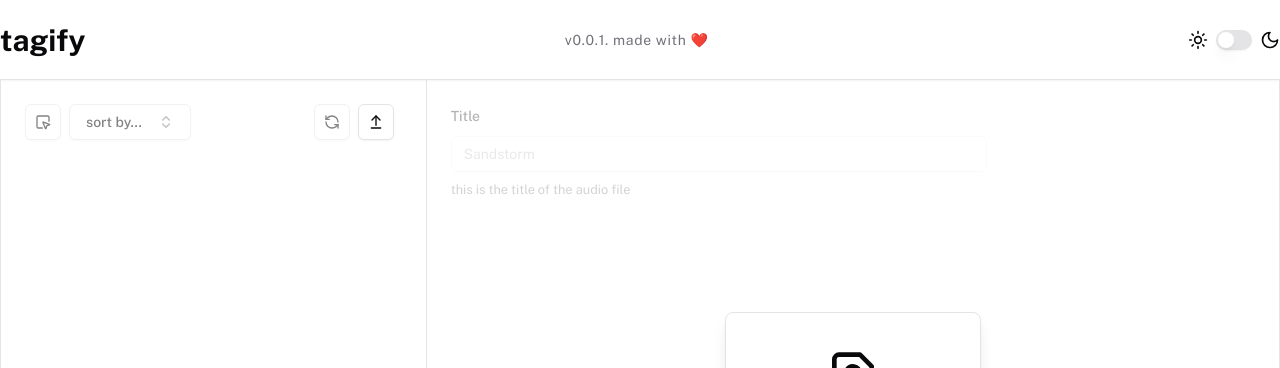
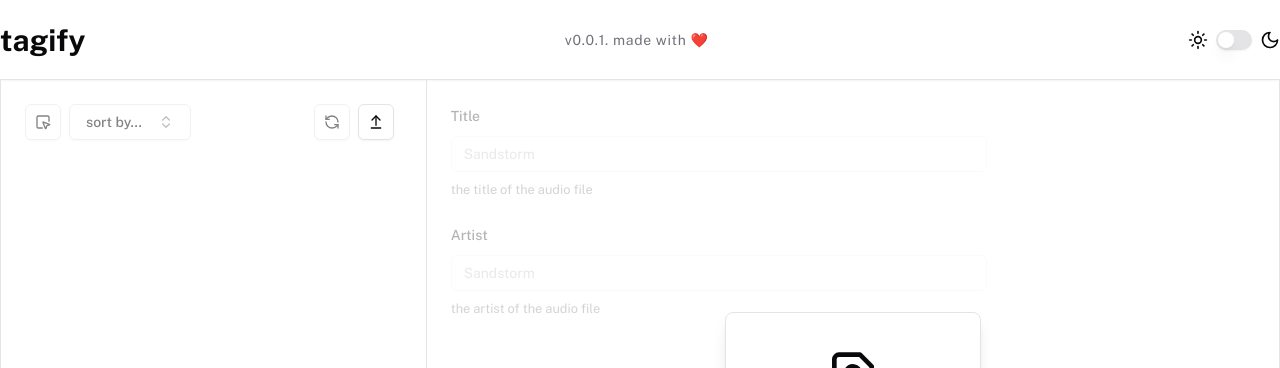
Before and after one commit to bewle/tagify, a Next.js app: page / in a window 1280 px wide. Shown: the top 368 px of the page. Built offline with nearby package versions, Linux system fonts and the light colour scheme; what tailwindcss-debug-screens, tailwindcss-motion would draw is missing.

Commit message:
update FileEditorForm.tsx, FileTree.tsx, UploadButton.tsx and get-tags.ts

```diff
--- a/src/components/FileEditorForm.tsx
+++ b/src/components/FileEditorForm.tsx
@@ -10,6 +10,9 @@ import {
 } from "@/components/ui/form";
 import { Input } from "@/components/ui/input";
 import { useFilesStore } from "@/lib/store/files";
+import { getTags } from "@/lib/utils/get-tags";
+import { useEffect, useState } from "react";
+import type { IAudioMetadata } from "music-metadata";
 
 type FormSchema = {
     title?: string;
@@ -21,6 +24,7 @@ type FormSchema = {
 
 export default function FileEditorForm() {
     const { files } = useFilesStore();
+    const [tags, setTags] = useState<IAudioMetadata | undefined>();
     const form = useForm<FormSchema>({
         defaultValues: {
             title: "",
@@ -30,6 +34,19 @@ export default function FileEditorForm() {
             genre: "",
         },
     });
+
+    useEffect(() => {
+        if (files.length > 0 && files[0]?.data) {
+            const blob = new Blob([files[0].data]);
+            getTags(blob)
+                .then((e) => {
+                    setTags(e);
+                })
+                .catch((error) => {
+                    console.error(error);
+                });
+        }
+    }, [files]);
 
     function onSubmit(data: FormSchema) {
         console.log(data);
@@ -45,6 +62,7 @@ export default function FileEditorForm() {
                     control={form.control}
                     name="title"
                     render={({ field }) => (
+                        <>
                             <FormItem>
                                 <FormLabel>Title</FormLabel>
                                 <FormControl>
@@ -52,13 +70,28 @@ export default function FileEditorForm() {
                                         disabled={files.length === 0}
                                         placeholder={"Sandstorm"}
                                         {...field}
+                                        value={tags?.common.title}
                                     />
                                 </FormControl>
                                 <FormDescription>
-                                this is the title of the audio file
+                                    the title of the audio file
                                 </FormDescription>
-                            <FormMessage />
                             </FormItem>
+                            <FormItem>
+                                <FormLabel>Artist</FormLabel>
+                                <FormControl>
+                                    <Input
+                                        disabled={files.length === 0}
+                                        placeholder={"Sandstorm"}
+                                        {...field}
+                                        value={tags?.common.artist}
+                                    />
+                                </FormControl>
+                                <FormDescription>
+                                    the artist of the audio file
+                                </FormDescription>
+                            </FormItem>
+                        </>
                     )}
                 />
             </form>
--- a/src/components/FileTree.tsx
+++ b/src/components/FileTree.tsx
@@ -21,8 +21,6 @@ export function FileTree() {
         setSelectedFiles,
     } = useFilesStore();
     const { selectMode } = useSelectModeStore();
-
-    console.log(selectedFiles);
 
     return (
         <div className="flex flex-col">
--- a/src/components/UploadButton.tsx
+++ b/src/components/UploadButton.tsx
@@ -12,7 +12,7 @@ export default function UploadButton() {
     const { toast } = useToast();
     const { addFile, files } = useFilesStore();
 
-    function handleUpload(e: React.ChangeEvent<HTMLInputElement>) {
+    async function handleUpload(e: React.ChangeEvent<HTMLInputElement>) {
         Array.from(e.target.files ?? []).forEach((file) => {
             if (files.some((f) => f.name === file.name)) {
                 console.log("a file already exists, attempting to show toast");
@@ -24,28 +24,14 @@ export default function UploadButton() {
                 const file = e.target.files?.[0]; // Get the first file
 
                 if (file) {
+                    const blob = new Blob([file]);
+
                     addFile({
                         id: crypto.randomUUID(),
                         name: file.name,
-                        data: new Blob([file]),
+                        data: blob,
                     });
                 }
-
-                // if (file) {
-                //     const reader = new FileReader();
-
-                //     reader.onload = () => {
-                //         const buffer = reader.result;
-                //         console.log("File buffer:", buffer);
-                //         addFile({
-                //             id: crypto.randomUUID(),
-                //             name: file.name,
-                //             data: new Blob([buffer as BlobPart]),
-                //         });
-                //     };
-
-                //     reader.readAsArrayBuffer(file);
-                // }
             }
         });
     }
--- a/src/lib/utils/get-tags.ts
+++ b/src/lib/utils/get-tags.ts
@@ -3,6 +3,6 @@ import { parseBlob } from "music-metadata";
 export async function getTags(blob: Blob) {
     if (blob) {
         const tags = await parseBlob(blob);
-        console.log(tags);
+        return tags;
     }
 }
```
Lines whose indentation alone changed are shown as unchanged.
